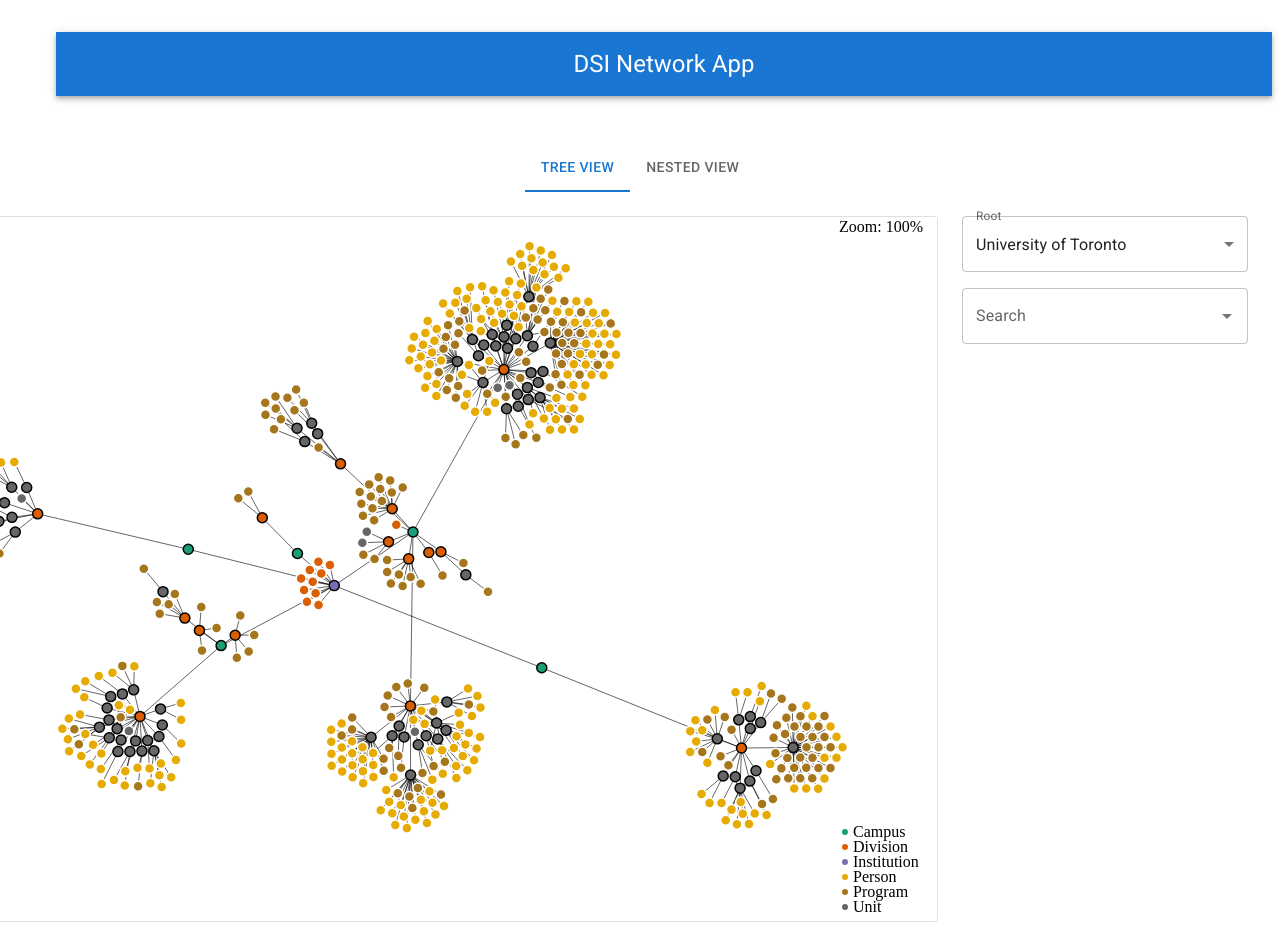
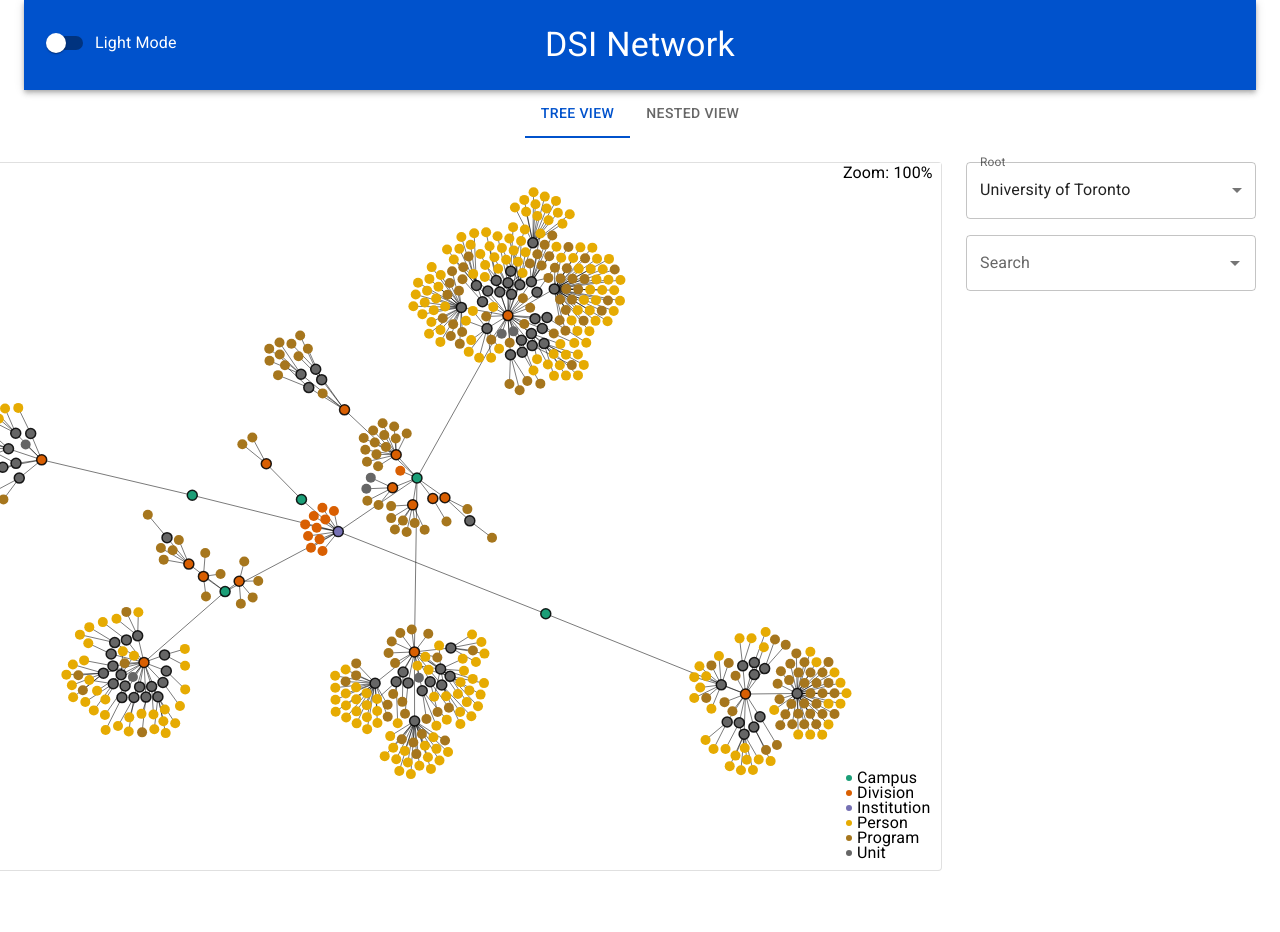
Before and after one commit to UTorontoDataScience/dsi-network, a React (Create React App) app in the folder react/: page / in a window 1280 px wide. After the commit the page ends 881 px from the top, so only its background shows below. Built offline with nearby package versions, Linux system fonts and the light colour scheme.

Commit message:
fix app bar, add dark theme

```diff
--- a/react/src/Pages/ChartPage/ChartPage.tsx
+++ b/react/src/Pages/ChartPage/ChartPage.tsx
@@ -1,8 +1,6 @@
 import React, { useEffect, useMemo, useState } from 'react';
 import {
-    AppBar,
     Autocomplete,
-    Box,
     FormControl,
     Grid,
     InputLabel,
@@ -101,15 +99,6 @@ const ChartPage: React.FC = () => {
 
     return (
         <Grid container direction="column" spacing={3}>
-            <Grid item>
-                <AppBar sx={{ margin: 3 }} position="static">
-                    <Box padding={2}>
-                        <Typography align="center" variant="h5">
-                            DSI Network App
-                        </Typography>
-                    </Box>
-                </AppBar>
-            </Grid>
             <Grid item container justifyContent="center">
                 <Tabs value={activeTab} onChange={(_, v) => setActiveTab(v)}>
                     <Tab label="Tree View" />
@@ -162,7 +151,9 @@ const ChartPage: React.FC = () => {
                                                     key={m.name}
                                                     value={getEntityId(m)}
                                                 >
-                                                    {m.name}
+                                                    <Typography>
+                                                        {m.name}
+                                                    </Typography>
                                                 </MenuItem>
                                             ))}
                                     </Select>
--- /dev/null
+++ b/react/src/Theme/theme.ts
@@ -0,0 +1,28 @@
+import { createTheme } from '@mui/material/styles';
+
+const getTheme = (darkMode?: boolean) => {
+    const mainColors = {
+        primary: {
+            main: '#0052cc',
+        },
+        secondary: {
+            main: '#edf2ff',
+        },
+    };
+
+    const darkPalette = {
+        background: {
+            default: '#121212',
+        },
+    };
+
+    return createTheme({
+        palette: {
+            mode: darkMode ? 'dark' : 'light',
+            ...(darkMode ? darkPalette : {}),
+            ...mainColors,
+        },
+    });
+};
+
+export default getTheme;
--- a/react/src/Visualizations/ForceGraph/ForceGraph.tsx
+++ b/react/src/Visualizations/ForceGraph/ForceGraph.tsx
@@ -1,4 +1,5 @@
 import React, { useEffect, useLayoutEffect, useState } from 'react';
+import { useTheme, Theme } from '@mui/material';
 import { max } from 'd3-array';
 import { schemeDark2 } from 'd3-scale-chromatic';
 import { D3DragEvent, drag } from 'd3-drag';
@@ -45,15 +46,17 @@ const ForceGraph: React.FC<ForceGraphProps> = ({ tree }) => {
     // we need to manually stop the simulation to prevent memory leaks from the tick event
     const [simulation, setSimulation] = useState<DSISimulation>();
 
+    const theme = useTheme();
+
     useEffect(() => {
         if (tree && chartRendered) {
             // crude check for now, soon we'll want a proper transition
             simulation!.stop();
             if (tree.descendants().length === simulation?.nodes().length) {
-                setSimulation(updateForceGraph(tree));
+                setSimulation(updateForceGraph(tree, theme));
             } else {
                 selectAll('svg').remove();
-                setSimulation(buildForceGraph(tree, 'test', 1000, 700));
+                setSimulation(buildForceGraph(tree, 'test', 1000, 700, theme));
             }
         }
         /* eslint-disable-next-line react-hooks/exhaustive-deps  */
@@ -61,7 +64,7 @@ const ForceGraph: React.FC<ForceGraphProps> = ({ tree }) => {
 
     useLayoutEffect(() => {
         if (tree && !chartRendered) {
-            setSimulation(buildForceGraph(tree, 'test', 1000, 700));
+            setSimulation(buildForceGraph(tree, 'test', 1000, 700, theme));
             setChartRendered(true);
         }
     }, [chartRendered, tree]);
@@ -130,7 +133,8 @@ const buildForceLinks = (links: HierarchyLink<ModelEntity>[]) =>
  */
 const updateNodeSelection = (
     nodeSelection: DSINodeSelection,
-    nodes: DSINode[]
+    nodes: DSINode[],
+    theme: Theme
 ) => {
     const bound = nodeSelection.data(nodes, d => makeNodeKey(d));
 
@@ -140,7 +144,9 @@ const updateNodeSelection = (
                 const enterSelection = enter
                     .append('circle')
                     .attr('fill', d => colorScale(d.data.type))
-                    .attr('stroke', d => (d.children ? null : '#fff'))
+                    .attr('stroke', d =>
+                        d.children ? theme.palette.text.primary : null
+                    )
                     .call(registerToolTip);
 
                 enterSelection
@@ -173,7 +179,8 @@ const updateLinkSelection = (
         any,
         unknown
     >,
-    links: SimulationLinkDatum<DSINode>[]
+    links: SimulationLinkDatum<DSINode>[],
+    theme: Theme
 ) => {
     return linkSelection
         .data(links, makeLinkKey)
@@ -181,7 +188,7 @@ const updateLinkSelection = (
             enter.transition().duration(1000);
             return enter.selection();
         })
-        .attr('stroke', 'black');
+        .attr('stroke', theme.palette.text.primary);
 };
 
 const registerTickHandler = (
@@ -341,7 +348,7 @@ const makeDefaultZoomHandler =
             .attr('transform', `translate(2,15)`);
     };
 
-const updateForceGraph = (tree: DSINode) => {
+const updateForceGraph = (tree: DSINode, theme: Theme) => {
     const nodeSelection = select('g.circle-container').selectAll<
         SVGCircleElement,
         DSINode
@@ -383,7 +390,7 @@ const updateForceGraph = (tree: DSINode) => {
     });
 
     // join new data to dom selection so tickHandler can read it
-    updateNodeSelection(nodeSelection, tree.descendants());
+    updateNodeSelection(nodeSelection, tree.descendants(), theme);
 
     //initialize simulation (mutate forceLinks)
     const simulation = buildSimulation(tree.descendants(), forceLinks);
@@ -394,7 +401,7 @@ const updateForceGraph = (tree: DSINode) => {
     );
 
     // ensure that link selection has recalculated coordinates bound before registering tick callback
-    updateLinkSelection(linkSelection, forceLinks.links());
+    updateLinkSelection(linkSelection, forceLinks.links(), theme);
 
     registerTickHandler(
         simulation,
@@ -409,7 +416,8 @@ const buildForceGraph = (
     tree: DSINode,
     selector: string,
     width: number,
-    height: number
+    height: number,
+    theme: Theme
 ) => {
     const forceLinks = buildForceLinks(tree.links());
 
@@ -430,7 +438,7 @@ const buildForceGraph = (
         .data(forceLinks.links())
         .attr('class', 'chart')
         .join('line')
-        .attr('stroke', 'black');
+        .attr('stroke', theme.palette.text.primary);
 
     const globalZoomHandler = makeDefaultZoomHandler(svg);
 
@@ -444,14 +452,13 @@ const buildForceGraph = (
     const nodeSelection = svg
         .append('g')
         .attr('class', 'container circle-container')
-        .attr('stroke', '#000')
         .attr('stroke-width', 1.5)
         .selectAll<SVGCircleElement, never>('circle')
         .data(simulation.nodes(), (d, i) => (d ? makeNodeKey(d) : i))
         .join('circle')
         .attr('class', 'chart')
         .attr('fill', d => colorScale(d.data.type))
-        .attr('stroke', d => (d.children ? null : '#fff'))
+        .attr('stroke', d => (d.children ? theme.palette.text.primary : null))
         .attr('r', 5)
         .call(registerToolTip)
         .call(registerDragHandler, simulation)
--- a/react/src/index.tsx
+++ b/react/src/index.tsx
@@ -1,14 +1,71 @@
 import 'typeface-roboto';
-import React from 'react';
-import { Container } from '@mui/material';
+import React, { useMemo, useState } from 'react';
 import ReactDOM from 'react-dom';
+import {
+    AppBar,
+    Box,
+    Container,
+    CssBaseline,
+    FormControlLabel,
+    Grid,
+    Switch,
+    Typography,
+} from '@mui/material';
+import { ThemeProvider } from '@mui/system';
 import { ChartPage } from './Pages';
+import getTheme from './Theme/theme';
 
 const App: React.FC = () => {
+    const [darkMode, setDarkMode] = useState(
+        !!window.localStorage.getItem('darkMode')
+    );
+
+    const theme = useMemo(() => getTheme(darkMode), [darkMode]);
+
     return (
-        <Container maxWidth="xl">
-            <ChartPage />
-        </Container>
+        <ThemeProvider theme={theme}>
+            <CssBaseline />
+            <Container maxWidth="xl">
+                <AppBar position="static">
+                    <Box padding={3}>
+                        <Grid container direction="row">
+                            <Grid item xs={4}>
+                                <FormControlLabel
+                                    control={
+                                        <Switch
+                                            onChange={() => {
+                                                if (darkMode) {
+                                                    window.localStorage.removeItem(
+                                                        'darkMode'
+                                                    );
+                                                } else {
+                                                    window.localStorage.setItem(
+                                                        'darkMode',
+                                                        'yes'
+                                                    );
+                                                }
+                                                setDarkMode(!darkMode);
+                                            }}
+                                            value={darkMode}
+                                        />
+                                    }
+                                    label={
+                                        darkMode ? 'Dark Mode' : 'Light Mode'
+                                    }
+                                />
+                            </Grid>
+                            <Grid item xs={4}>
+                                <Typography align="center" variant="h4">
+                                    DSI Network
+                                </Typography>
+                            </Grid>
+                            <Grid item xs={4}></Grid>
+                        </Grid>
+                    </Box>
+                </AppBar>
+                <ChartPage />
+            </Container>
+        </ThemeProvider>
     );
 };
 
```
